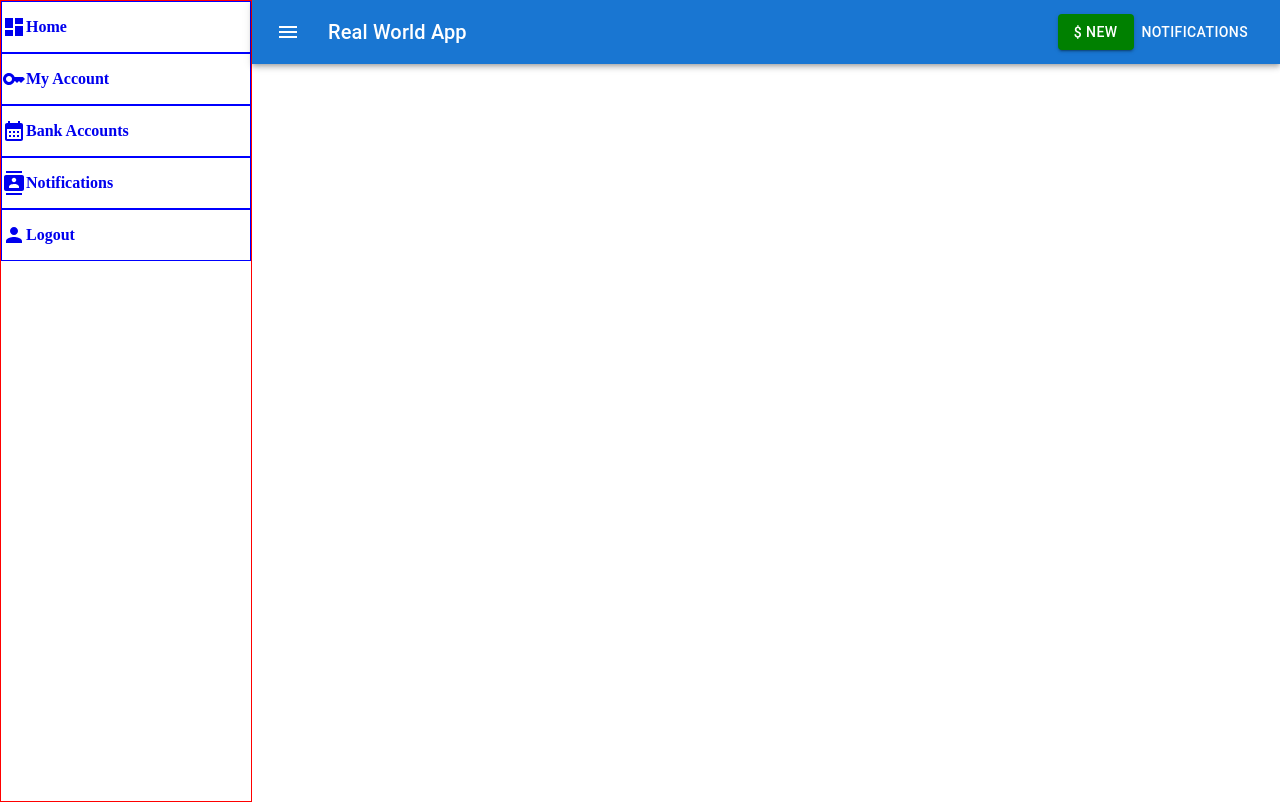
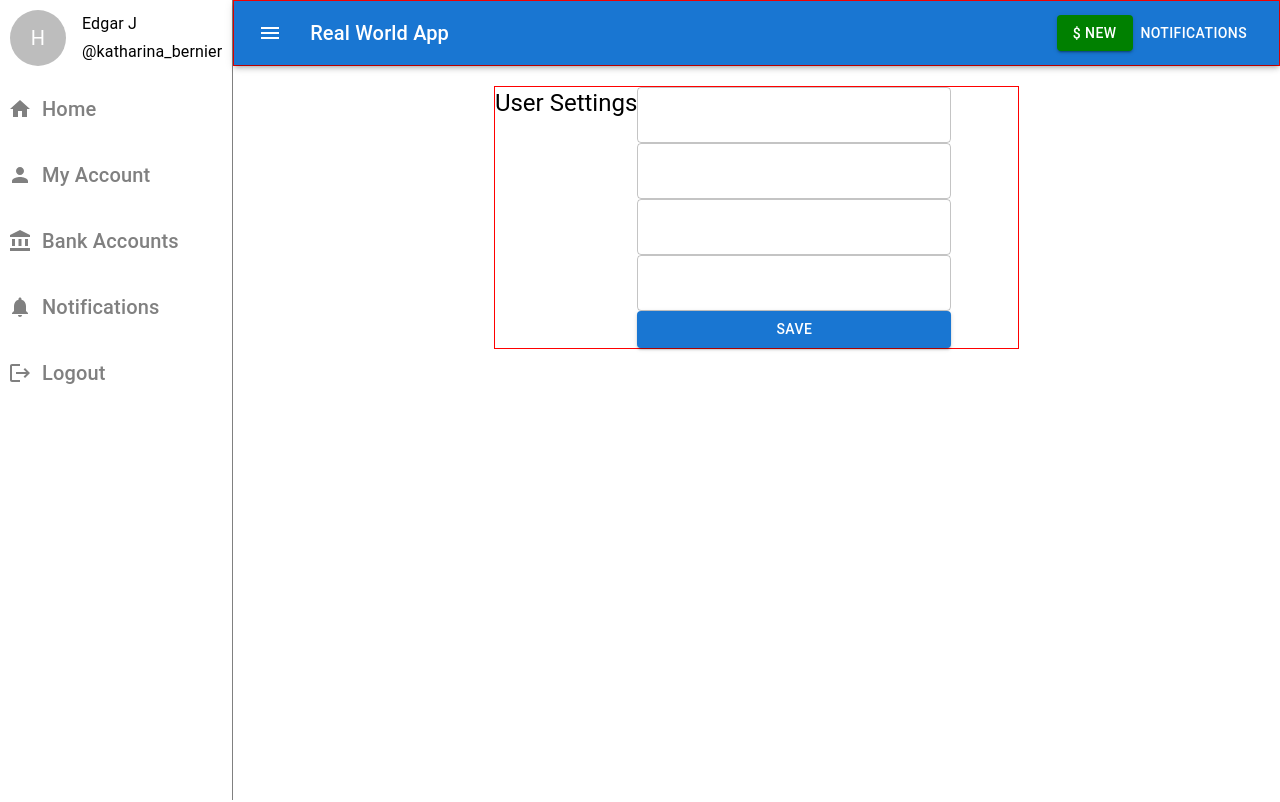
Before and after one commit to Guido-Ortiz/real-world-app, a React (Vite) app in the folder client/: page / in a window 1280 px wide. Built offline with nearby package versions, Linux system fonts and the light colour scheme; sample sign-in values are in the browser's storage.

Commit message:
following styles

```diff
--- a/client/src/App.jsx
+++ b/client/src/App.jsx
@@ -6,25 +6,56 @@ import { BrowserRouter, Route, Routes } from 'react-router-dom';
 import Home from './components/Home/Home'
 import Login from './components/Login/Login'
 import ProtectedRoutes from './services/ProtectedRoutes';
+import BankAccounts from './components/BankAccounts/BankAccounts';
+import Sidebar from './components/Sidebar/Sidebar';
+import Topbar from './components/Topbar/Topbar';
+import { Stack } from '@mui/material';
 
 function App() {
 
 
   return (
     <>
+
+
       <BrowserRouter>
 
-        <Routes>
+
+        <div>
+          <Stack direction='row'>
+            <Sidebar />
+            <Stack direction='column' sx={{ width: '100%' }}>
+              <Topbar />
+                <Routes>
+
+                  <Route path='/signup' element={<Login />} />
+
+                  <Route path='/' element={<ProtectedRoutes />}>
+                    <Route path='/' element={<Home />} />
+                    <Route path='bankaccounts' element={<BankAccounts />} />
+                  </Route>
+
+                </Routes>
+            </Stack>
+          </Stack>
+        </div>
+
+
+        {/* <Routes>
+
+
 
           <Route path='/signup' element={<Login />} />
 
           <Route path='/' element={<ProtectedRoutes />}>
 
             <Route path='/' element={<Home />} />
+            <Route path='bankaccounts' element={<BankAccounts />} />
+
 
           </Route>
 
-        </Routes>
+        </Routes> */}
 
       </BrowserRouter>
     </>
--- /dev/null
+++ b/client/src/components/BankAccounts/BankAccounts.jsx
@@ -0,0 +1,28 @@
+import { Stack } from '@mui/material'
+import React from 'react'
+import Sidebar from '../Sidebar/Sidebar'
+import Topbar from '../Topbar/Topbar'
+
+// const BankAccounts = () => {
+//   return (
+//     <div>
+//       <Stack direction='row'>
+//             <Sidebar />
+//             <Topbar />
+//             <p>Lorem ipsum dolor sit, amet consectetur adipisicing elit. Beatae libero vel eos repudiandae quaerat nesciunt obcaecati odit, ducimus similique sit culpa tenetur, dolorem dolores officia soluta quod natus! Dignissimos, quam!</p>
+//         </Stack>
+//     </div>
+//   )
+// }
+
+//export default BankAccounts
+
+const BankAccounts = () => {
+  return (
+    <div>
+      bankc
+    </div>
+  )
+}
+
+export default BankAccounts
--- a/client/src/components/Home/Home.jsx
+++ b/client/src/components/Home/Home.jsx
@@ -1,16 +1,55 @@
 import React from 'react'
 import Sidebar from '../Sidebar/Sidebar'
-import { Stack } from '@mui/material'
+import { Box, Paper, Stack, TextField, Typography, Button } from '@mui/material'
 import Topbar from '../Topbar/Topbar'
+
+// const Home = () => {
+//   return (
+//     <div>
+//       <Stack direction='row'>
+//         <Sidebar />
+
+//         <Stack direction='column' sx={{ border: '1px solid red', width: '100%' }}>
+//           <Topbar />
+
+//             <Box sx={{ display: 'flex', flexDirection: 'row', justifyContent: 'flex-start', alignItems: 'flex-start', margin: '0 auto' }}>
+//               <Typography variant='h5'>User Settings</Typography>
+//               <Box sx={{ display: 'flex', flexDirection: 'column' }}>
+//                 <TextField />
+//                 <TextField />
+//                 <TextField />
+//                 <TextField />
+//                 <Button>Save</Button>
+//               </Box>
+//             </Box>
+
+
+//         </Stack>
+//       </Stack>
+
+
+//     </div>
+//   )
+// }
+
+// export default Home
+
+
+
+
 
 const Home = () => {
   return (
-    <div>
-        <Stack direction='row'>
-            <Sidebar />
-            <Topbar />
-        </Stack>
-    </div>
+      <Box sx={{ border: '1px solid red', width: '50%', display: 'flex', flexDirection: 'row', justifyContent: 'flex-start', alignItems: 'flex-start', margin: '0 auto', marginTop: '20px' }}>
+        <Typography variant='h5'>User Settings</Typography>
+        <Box sx={{ display: 'flex', flexDirection: 'column', width: '60%' }}>
+          <TextField />
+          <TextField />
+          <TextField />
+          <TextField />
+          <Button variant='contained'>Save</Button>
+        </Box>
+      </Box>
   )
 }
 
--- a/client/src/components/Sidebar/Sidebar.jsx
+++ b/client/src/components/Sidebar/Sidebar.jsx
@@ -1,22 +1,39 @@
 import React from 'react'
+import { useNavigate } from 'react-router';
 import SidebarItem from './SidebarItem/SidebarItem'
-import DashboardIcon from '@mui/icons-material/Dashboard';
-import KeyIcon from '@mui/icons-material/Key';
-import CalendarMonthIcon from '@mui/icons-material/CalendarMonth';
-import ContactsIcon from '@mui/icons-material/Contacts';
+import HomeIcon from '@mui/icons-material/Home';
 import PersonIcon from '@mui/icons-material/Person';
-import { Box } from '@mui/material';
+import AccountBalanceIcon from '@mui/icons-material/AccountBalance';
+import NotificationsIcon from '@mui/icons-material/Notifications';
+import LogoutIcon from '@mui/icons-material/Logout';
+import { Box, Typography } from '@mui/material';
+import User from './User/User';
 
 const Sidebar = () => {
-  return (
-    <Box sx={{ border: '1px solid red', width: '250px', height: '100vh'}}>
-        <SidebarItem item='Home' icon={<DashboardIcon />} link='/' />
-        <SidebarItem item='My Account' icon={<KeyIcon />} link='/' />
-        <SidebarItem item='Bank Accounts' icon={<CalendarMonthIcon />} link='/' />
-        <SidebarItem item='Notifications' icon={<ContactsIcon />} link='/' />
-        <SidebarItem item='Logout' icon={<PersonIcon />} link='/' />
-    </Box>
-  )
+    const navigate = useNavigate()
+    const handleLogout = () => {
+        localStorage.removeItem("logged_in")
+        localStorage.removeItem("user")
+        navigate("/signup")
+    }
+    return (
+        <Box sx={{
+            // border: '1px solid red',
+            width: '250px', height: '100vh', borderRight: '1px solid grey'
+        }}>
+            <User />
+            <SidebarItem item='Home' icon={<HomeIcon />} link='/' />
+            <SidebarItem item='My Account' icon={<PersonIcon />} link='/' />
+            <SidebarItem item='Bank Accounts' icon={<AccountBalanceIcon />} link='/bankaccounts' />
+            <SidebarItem item='Notifications' icon={<NotificationsIcon />} link='/' />
+
+            <Box sx={{ display: 'flex', flexDirection: 'row', alignItems: 'center', height: '50px', color: 'grey', padding: '8px' }} onClick={handleLogout}>
+                <LogoutIcon />
+                <Typography variant='h6' sx={{ marginLeft: '10px' }}>Logout</Typography>
+            </Box>
+
+        </Box>
+    )
 }
 
 export default Sidebar
--- a/client/src/components/Sidebar/SidebarItem/SidebarItem.jsx
+++ b/client/src/components/Sidebar/SidebarItem/SidebarItem.jsx
@@ -1,4 +1,4 @@
-import { Box } from '@mui/material'
+import { Box, Typography } from '@mui/material'
 import React from 'react'
 import { Link, useLocation } from 'react-router-dom'
 
@@ -7,9 +7,9 @@ const SidebarItem = ({ icon, item, link }) => {
 
     return (
         <Link to={link} style={{ textDecoration: 'none' }}>
-            <Box location={location.pathname} link={link} sx={{ display: 'flex', flexDirection: 'row', alignItems: 'center', height: '50px', border: '1px solid blue' }}>
+            <Box location={location.pathname} link={link} sx={{ display: 'flex', flexDirection: 'row', alignItems: 'center', height: '50px', color: 'grey', padding: '8px'}}>
                 {icon}
-                <h4>{item}</h4>
+                <Typography variant='h6' sx={{ marginLeft: '10px' }}>{item}</Typography>
             </Box>
         </Link>
     )
--- /dev/null
+++ b/client/src/components/Sidebar/User/User.jsx
@@ -0,0 +1,18 @@
+import { Stack, Avatar, Typography } from '@mui/material'
+import React from 'react'
+
+const User = () => {
+  return (
+    <Stack direction='row' spacing={2} sx={{
+        // border: '1px solid orange',
+        padding: '10px' }}>
+        <Avatar sx={{ width: 56, height: 56 }}>H</Avatar>
+        <Stack direction='column'>
+            <Typography variant='subtitle1'>Edgar J</Typography>
+            <Typography variant='subtitle1'>@katharina_bernier</Typography>
+        </Stack>
+    </Stack>
+  )
+}
+
+export default User
--- a/client/src/components/Topbar/Topbar.jsx
+++ b/client/src/components/Topbar/Topbar.jsx
@@ -9,7 +9,7 @@ import MenuIcon from '@mui/icons-material/Menu';
 
 const Topbar = () => {
   return (
-    <Box sx={{ flexGrow: 1 }}>
+    <Box sx={{ border: '1px solid red', height: 'auto' }}>
       <AppBar position="static">
         <Toolbar>
           <IconButton
```
